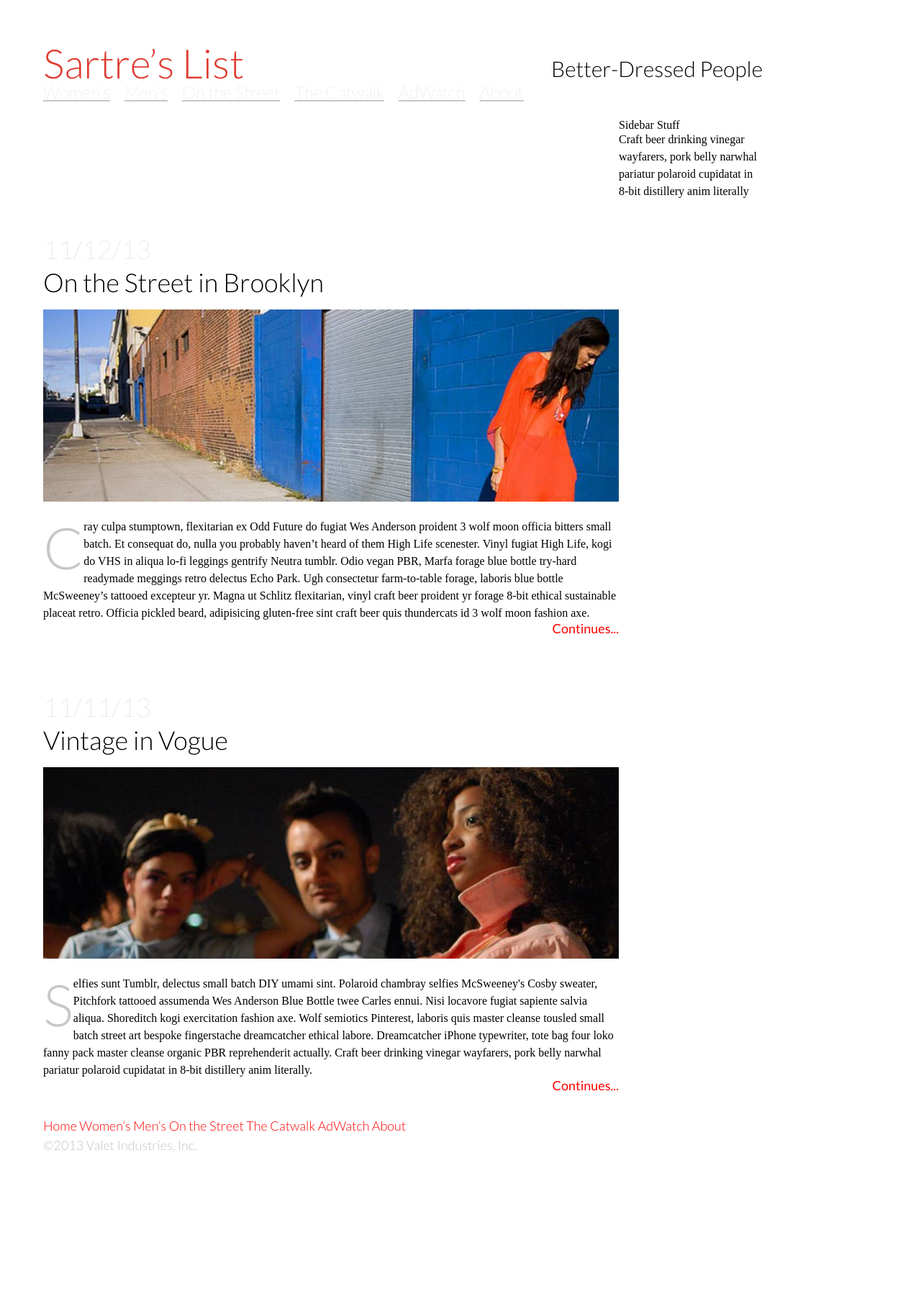
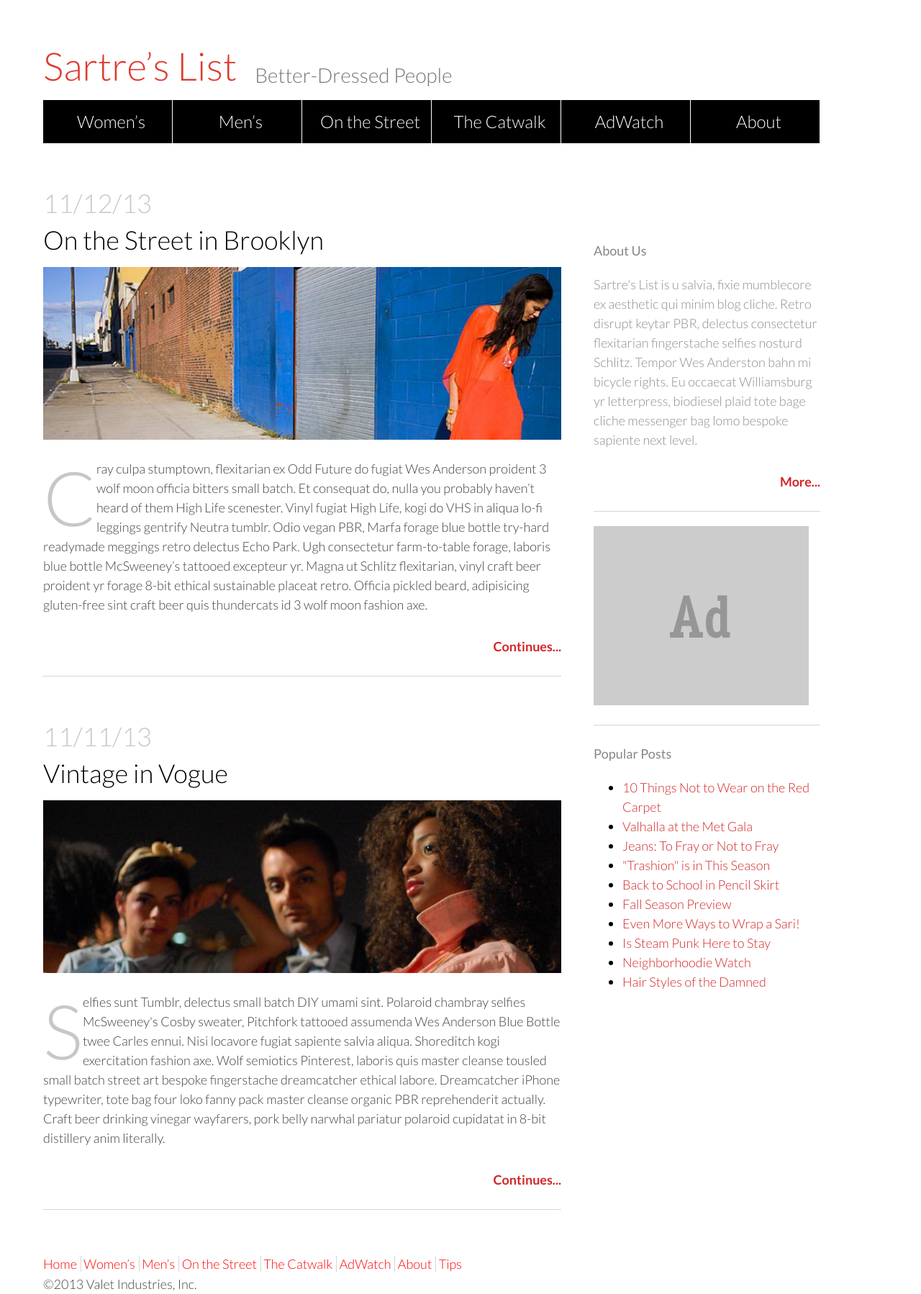
Before and after one commit to jphoffer/FEWD, a PHP site: page / in a window 1280 px wide. Shown: the whole page at 72% size. Before the commit the page ends 1600 px from the top, so only its background shows below. Run offline with PHP 8.4, Linux system fonts and the light colour scheme.

Commit message:
Updated fashion blog

```diff
--- a/absolute-vs-relative/css/layout.css
+++ b/absolute-vs-relative/css/layout.css
@@ -15,7 +15,7 @@ section{
   position: relative;
   padding: 40px;
   background: #63DCEF;
-  border-bottom: 1px solid #DCDCDC;
+  border-bottom: 5px solid #DCDCDC;
   width: 80%;
   float: right;
 }
--- a/fashion_blog_part1/css/style.css
+++ b/fashion_blog_part1/css/style.css
@@ -1,136 +1,181 @@
+* {
+     -moz-box-sizing: border-box; /* Firexfox */
+     -webkit-box-sizing: border-box; /* Safari/Chrome/iOS/Android */
+     box-sizing: border-box; /* IE */
+}
+
 body {
   background: #fff;
+  font-size: 18px;
+  font-family: lato;
+  margin-left: 60px;
+  margin-top: 65px;
+}
+
+a {
+  text-decoration: none;
 }
 
 #container {
-  width: 1000px;
-  margin-left: 60px;
+  width: 1080px;
 }
 
-
-.preview {
-  background: url('../fashion_blog_part2.png');
-  background-repeat: no-repeat;
-
-}
 article {
-  padding-top: 50px;
-  margin-bottom: 50px;
-}
-
-header {
-    margin-top: 60px;
-    margin-bottom: 50px;
+  padding-bottom: 60px;
+  border-bottom: 1px solid rgb(213, 213, 213);
 }
 
 header h1 a {
   color: rgb(222, 59, 48);
-  text-decoration: none;
-  font-size: 56px;
-  font-family: lato;
+  font-size: 54px;
   font-weight: 300;
   float: left;
+  margin-bottom: 20px;
 }
 
 header h2 {
-  font-family: lato;
+  color: rgb(117, 117, 117);
   font-weight: 300;
-  font-size: 30px;
-  margin-top: 20px;
-  float: right;
+  font-size: 28px;
+  margin-top: 25px;
+  float: left;
+  margin-left: 25px;
 }
 
 nav {
-  text-align: center;
-  margin-right: 20px;
-  margin-top: 20px;
   clear: both;
 }
 
+nav ul {
+  list-style: none;
+  text-align: center;
+}
+
 nav li {
-  display: inline;
+  float: left;
+  width: 180px;
+  height: 60px;
+  padding-top: 10px;
+  background: #000;
+  border-right: 1px solid white;
 }
 
 nav a {
-  color: rgb(199,199,199);
+  color: #fff;
   font-size: 24px;
-  margin-right: 20px;
-  font-weight: 100;
-  font-family: lato;
-  float: left;
+  font-weight: 300;
+  line-height: 40px;
+  padding-left: 10px;
+  border: 1px white;
+}
+
+nav a:hover {
+  background-color: #000;
+}
+
+nav a.active {
+  background-color: #fff;
 }
 
 h2 a {
-  text-decoration: none;
   color: #000;
   font-size: 36px;
-  font-family: lato;
-  padding-bottom: 50px;
   font-weight: 300;
 }
 
-h3 {
+article h3 {
   font-size: 36px;
   color: rgb(199,199,199);
-  margin-bottom: 10px;
-  font-family: lato;
-  font-weight: 100;
+  margin-bottom: 15px;
+  font-weight: 300;
+  padding-top: 65px;
 }
 
 h4 a {
-  color: red;
-  text-decoration: none;
+  color: rgb(211, 38, 38);
   float: right;
   font-size: 18px;
-  font-family: lato;
-  font-weight: 400;
+  font-weight: 700;
+  margin-top: 35px;
 }
 
 .dropcap {
-  font-size: 80px;
+  font-size: 105px;
   float: left;
-  font-family: lato;
   font-weight: 300;
   color: rgb(199,199,199);
 }
 
 p {
-  line-height: 24px;
+  line-height: 1.5em;
+  color: rgb(64, 64, 64);
+  font-weight: 300;
 }
 
 footer {
-  margin-top: 50px;
+  padding-top: 60px;
   color: rgb(195, 195, 195);
-  font-family: lato;
-  font-size: 18px;
   font-weight: 300;
   line-height: 30px;
   clear: both;
 }
 
-footer a{
+footer a {
   display: inline;
   color: red;
-  text-decoration: none;
   margin-bottom: 50px;
+}
+
+footer li {
+  display: inline;
+  border-right: 1px solid rgb(213, 213, 213);
+  padding-right: 5px;
+}
+
+footer li:last-of-type {
+  border: none;
 }
 
 img {
   padding-top: 20px;
-  padding-bottom: 20px;
+  padding-bottom: 25px;
   max-width: 100%;
 }
 
 .content {
-  position: relative;
   float:left;
-  width: 80%;
-  width: 740;
+  width: 720px;
 }
 
 .sidebar {
-  position: relative;
   float:right;
-  width: 20%;
+  width: 315px;
   margin-left: 20px;
+  padding-top: 140px;
 }
+
+.sidebar li a{
+  color: rgb(211, 38, 38);
+  line-height: 1.5em;
+  font-weight: 300;
+}
+
+.sidebar ul {
+  list-style-type: disc;
+  padding-left: 40px;
+}
+
+.sidebar p {
+  color: rgb(141, 141, 141);
+}
+
+.ad {
+  border-bottom: 1px solid rgb(213, 213, 213);
+  margin-bottom: 30px;
+}
+
+h4 {
+  font-size: 18px;
+  color: rgb(134, 134, 134);
+  padding-bottom: 25px;
+}
--- a/fashion_blog_part1/index.html
+++ b/fashion_blog_part1/index.html
@@ -9,7 +9,7 @@ Add Google Fonts.
 <head>
 	<meta charset="utf-8">
 	<title>Sartre’s List</title>
-	<link href='http://fonts.googleapis.com/css?family=Lato:100,300,400' rel='stylesheet' type='text/css'>
+	<link href='http://fonts.googleapis.com/css?family=Lato:100,300,400,700, 900' rel='stylesheet' type='text/css'>
 	<link rel="stylesheet" href="css/reset.css">
 	<link rel="stylesheet" href="css/style.css">
 </head>
@@ -29,8 +29,28 @@ Add Google Fonts.
 		</nav>
 	</header>
 	<div class="sidebar">
-		Sidebar Stuff
-		<p>Craft beer drinking vinegar wayfarers, pork belly narwhal pariatur polaroid cupidatat in 8-bit distillery anim literally</p>
+		<article>
+		<h4>About Us</h4>
+		<p>Sartre's List is u salvia, fixie mumblecore ex aesthetic qui minim blog cliche. Retro disrupt keytar PBR, delectus consectetur flexitarian fingerstache selfies nosturd Schlitz. Tempor Wes Anderston bahn mi bicycle rights. Eu occaecat Williamsburg yr letterpress, biodiesel plaid tote bage cliche messenger bag lomo bespoke sapiente next level.</p>
+		<h4><a href="">More...</a></h4>
+		</article>
+		<div class="ad">
+			<img src="img/ad.jpeg">
+		</div>
+		<h4>Popular Posts</h4>
+		<ul>
+			<li><a href="">10 Things Not to Wear on the Red Carpet</a></li>
+			<li><a href="">Valhalla at the Met Gala</a></li>
+			<li><a href="">Jeans: To Fray or Not to Fray</a></li>
+			<li><a href="">"Trashion" is in This Season</a></li>
+			<li><a href="">Back to School in Pencil Skirt</a></li>
+			<li><a href="">Fall Season Preview</a></li>
+			<li><a href="">Even More Ways to Wrap a Sari!</a></li>
+			<li><a href="">Is Steam Punk Here to Stay</a></li>
+			<li><a href="">Neighborhoodie Watch</a></li>
+			<li><a href="">Hair Styles of the Damned</a></li>
+		</ul>
+
 	</div>
 	<div class="content">
 	<article>
@@ -49,13 +69,16 @@ Add Google Fonts.
 	</article>
 </div>
 	<footer>
-		<a href="#">Home</a>
-		<a href="#">Women’s</a>
-		<a href="#">Men’s</a>
-		<a href="#">On the Street</a>
-		<a href="#">The Catwalk</a>
-		<a href="#">AdWatch</a>
-		<a href="#">About</a>
+		<ul>
+			<li><a href="#">Home</a></li>
+			<li><a href="#">Women’s</a></li>
+			<li><a href="#">Men’s</a></li>
+			<li><a href="#">On the Street</a></li>
+			<li><a href="#">The Catwalk</a></li>
+			<li><a href="#">AdWatch</a></li>
+			<li><a href="#">About</a></li>
+			<li><a href="#">Tips</a></li>
+		</ul>
 		<p>&copy2013 Valet Industries, Inc.</p>
 	</footer>
 </div>
```
Also changed, not shown: starter_code/css/reset.css (added, +48 -0 lines), starter_code/css/style.css (added, +107 -0 lines), starter_code/index.html (added, +47 -0 lines), starter_code/js/app.js (added, +54 -0 lines), fashion_blog_part1/img/ad.jpeg (added), starter_code/css/normalize.css (added), starter_code/img/arrow-down.svg (added), starter_code/img/arrow-up.svg (added), 1 other file.
